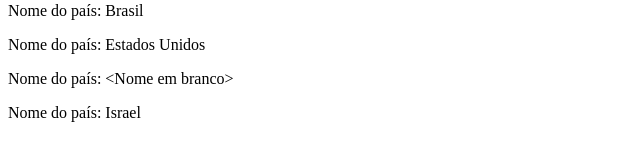
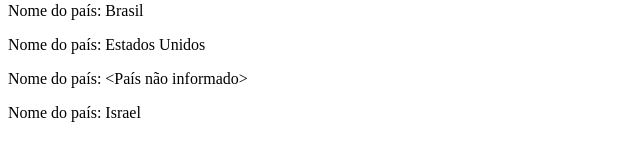
Before and after one commit to WellingtonIdeao/angular-template, an Angular app: page / in a window 1280 px wide. Shown: the part 450-610 px from the top of the page, without its empty margins (0-641 px from the left). Built offline with nearby package versions, Linux system fonts and the light colour scheme.

Commit message:
Interação entre componentes Input Binding usando ngOnChanges hook

```diff
--- a/src/app/filho/filho.component.html
+++ b/src/app/filho/filho.component.html
@@ -1 +1 @@
-<p>Nome do país: {{ name }}</p>
+<p>Nome do país: {{ pais }}</p>
--- a/src/app/filho/filho.component.ts
+++ b/src/app/filho/filho.component.ts
@@ -1,23 +1,23 @@
-import { Component, Input, OnInit } from '@angular/core';
+import { Component, Input, OnChanges, OnInit, SimpleChanges } from '@angular/core';
 
 @Component({
   selector: 'app-filho',
   templateUrl: './filho.component.html',
   styleUrls: ['./filho.component.css']
 })
-export class FilhoComponent implements OnInit {
+export class FilhoComponent implements OnInit, OnChanges {
 
-  private _name="";
+  @Input() pais: string|undefined;
 
   constructor() { }
 
   ngOnInit(): void {
   }
 
-  @Input()
-  set name(name:string){
-    this._name = ( name && name.trim()) || '<Nome em branco>';
+  ngOnChanges(changes: SimpleChanges):void{
+    for (let change in changes){
+      this.pais = (changes[change].currentValue && changes[change].currentValue.trim()) || '<País não informado>';
+    }
   }
 
-  get name(): string{ return this._name;}
 }
--- a/src/app/pai/pai.component.html
+++ b/src/app/pai/pai.component.html
@@ -1,2 +1,2 @@
 <p>Componente pai</p>
-<app-filho *ngFor="let pais of paises" [name]="pais"></app-filho>
+<app-filho *ngFor="let pais of paises" [pais]="pais"></app-filho>
```
